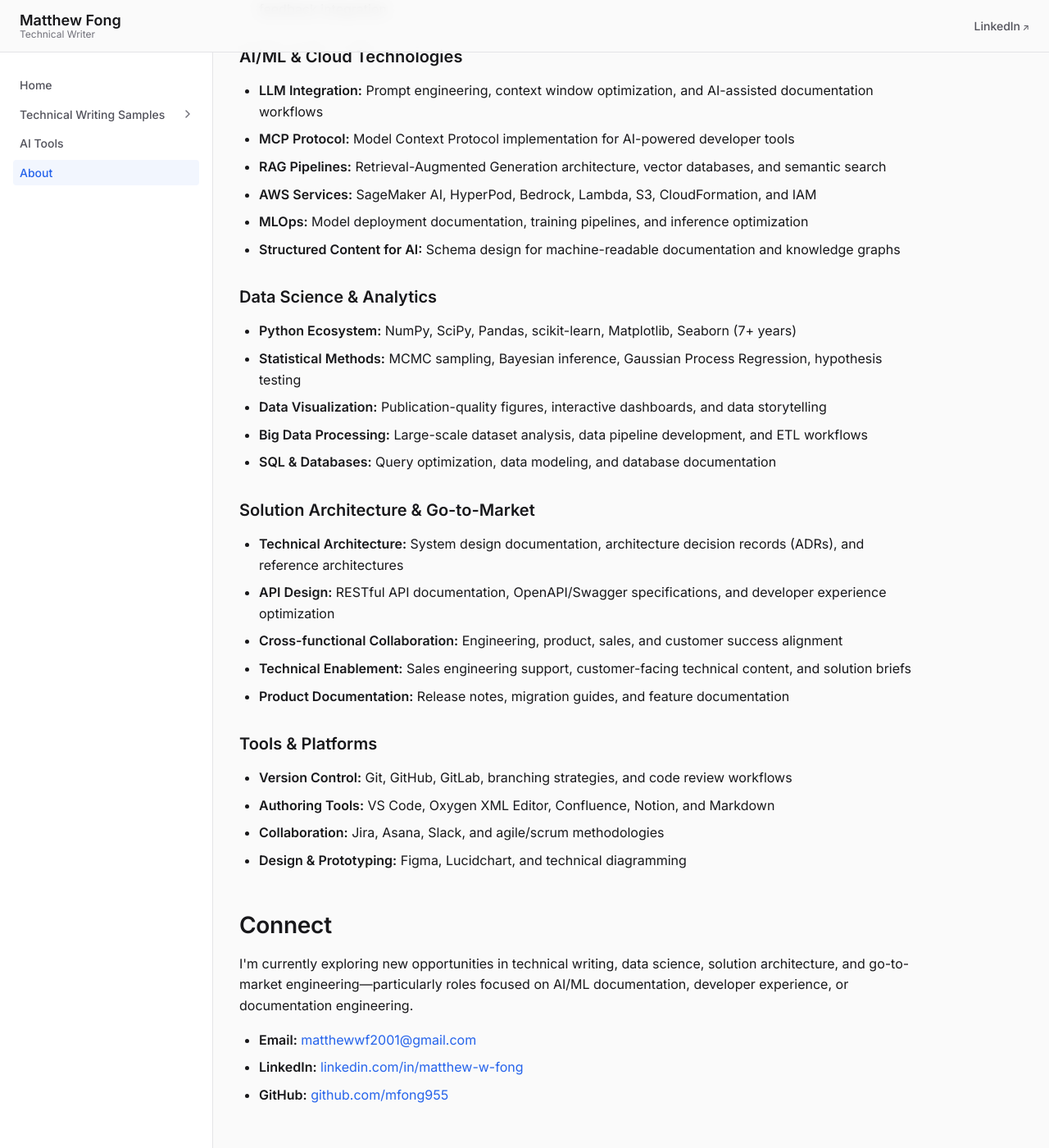
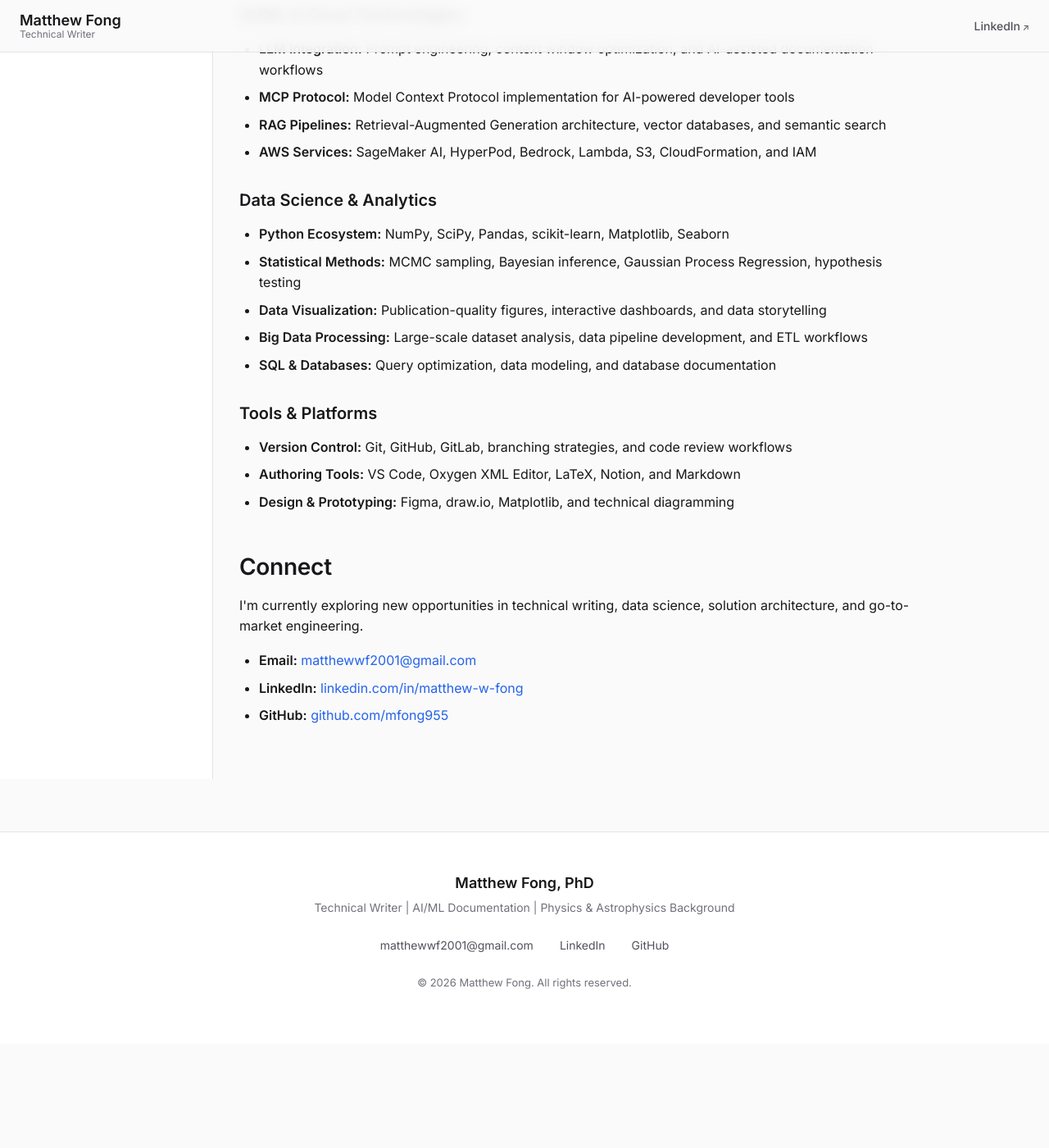
Before and after one commit to mfong955/portfolio, a Jekyll site: the page built from about.html, in a window 1280 px wide and 1400 px high, scrolled down 1517 px. Shown: the whole window at 82% size. Built offline with Jekyll 4.4.1, drawn with Linux system fonts in a browser that asks for light colours; after the commit the page ends 2790 px from its top, so only the background shows below that; some of the changed text lies outside the part shown.

Commit message:
update about

```diff
--- a/about.html
+++ b/about.html
@@ -54,8 +54,8 @@
     <li><strong>Information Architecture:</strong> Content modeling, taxonomy design, navigation optimization, and user journey mapping</li>
     <li><strong>Docs-as-Code:</strong> Git workflows, CI/CD pipelines, static site generators (Jekyll, Hugo), and automated publishing</li>
     <li><strong>Structured Authoring:</strong> DITA/XML, topic-based writing, content reuse, and single-sourcing strategies</li>
-    <li><strong>Style & Standards:</strong> Microsoft Style Guide, Google Developer Documentation Style Guide, terminology management</li>
-    <li><strong>Documentation Metrics:</strong> Analytics-driven content optimization, documentation health scoring, and user feedback integration</li>
+    <li><strong>Style & Standards:</strong> AWS Style Guide, SageMaker Developer Documentation, and terminology management</li>
+    <li><strong>Documentation Metrics:</strong> Analytics-driven content strategy and documentation health scoring</li>
   </ul>
 
   <h3>AI/ML & Cloud Technologies</h3>
@@ -64,41 +64,28 @@
     <li><strong>MCP Protocol:</strong> Model Context Protocol implementation for AI-powered developer tools</li>
     <li><strong>RAG Pipelines:</strong> Retrieval-Augmented Generation architecture, vector databases, and semantic search</li>
     <li><strong>AWS Services:</strong> SageMaker AI, HyperPod, Bedrock, Lambda, S3, CloudFormation, and IAM</li>
-    <li><strong>MLOps:</strong> Model deployment documentation, training pipelines, and inference optimization</li>
-    <li><strong>Structured Content for AI:</strong> Schema design for machine-readable documentation and knowledge graphs</li>
   </ul>
 
   <h3>Data Science & Analytics</h3>
   <ul>
-    <li><strong>Python Ecosystem:</strong> NumPy, SciPy, Pandas, scikit-learn, Matplotlib, Seaborn (7+ years)</li>
+    <li><strong>Python Ecosystem:</strong> NumPy, SciPy, Pandas, scikit-learn, Matplotlib, Seaborn</li>
     <li><strong>Statistical Methods:</strong> MCMC sampling, Bayesian inference, Gaussian Process Regression, hypothesis testing</li>
     <li><strong>Data Visualization:</strong> Publication-quality figures, interactive dashboards, and data storytelling</li>
     <li><strong>Big Data Processing:</strong> Large-scale dataset analysis, data pipeline development, and ETL workflows</li>
     <li><strong>SQL & Databases:</strong> Query optimization, data modeling, and database documentation</li>
   </ul>
 
-  <h3>Solution Architecture & Go-to-Market</h3>
-  <ul>
-    <li><strong>Technical Architecture:</strong> System design documentation, architecture decision records (ADRs), and reference architectures</li>
-    <li><strong>API Design:</strong> RESTful API documentation, OpenAPI/Swagger specifications, and developer experience optimization</li>
-    <li><strong>Cross-functional Collaboration:</strong> Engineering, product, sales, and customer success alignment</li>
-    <li><strong>Technical Enablement:</strong> Sales engineering support, customer-facing technical content, and solution briefs</li>
-    <li><strong>Product Documentation:</strong> Release notes, migration guides, and feature documentation</li>
-  </ul>
-
   <h3>Tools & Platforms</h3>
   <ul>
     <li><strong>Version Control:</strong> Git, GitHub, GitLab, branching strategies, and code review workflows</li>
-    <li><strong>Authoring Tools:</strong> VS Code, Oxygen XML Editor, Confluence, Notion, and Markdown</li>
-    <li><strong>Collaboration:</strong> Jira, Asana, Slack, and agile/scrum methodologies</li>
-    <li><strong>Design & Prototyping:</strong> Figma, Lucidchart, and technical diagramming</li>
+    <li><strong>Authoring Tools:</strong> VS Code, Oxygen XML Editor, LaTeX, Notion, and Markdown</li>
+    <li><strong>Design & Prototyping:</strong> Figma, draw.io, Matplotlib, and technical diagramming</li>
   </ul>
 
   <h2 id="connect">Connect</h2>
   <p>
     I'm currently exploring new opportunities in technical writing, data science, solution architecture,
-    and go-to-market engineering—particularly roles focused on AI/ML documentation, developer experience,
-    or documentation engineering.
+    and go-to-market engineering.
   </p>
   <ul>
     <li><strong>Email:</strong> <a href="mailto:matthewwf2001@gmail.com">matthewwf2001@gmail.com</a></li>
```
